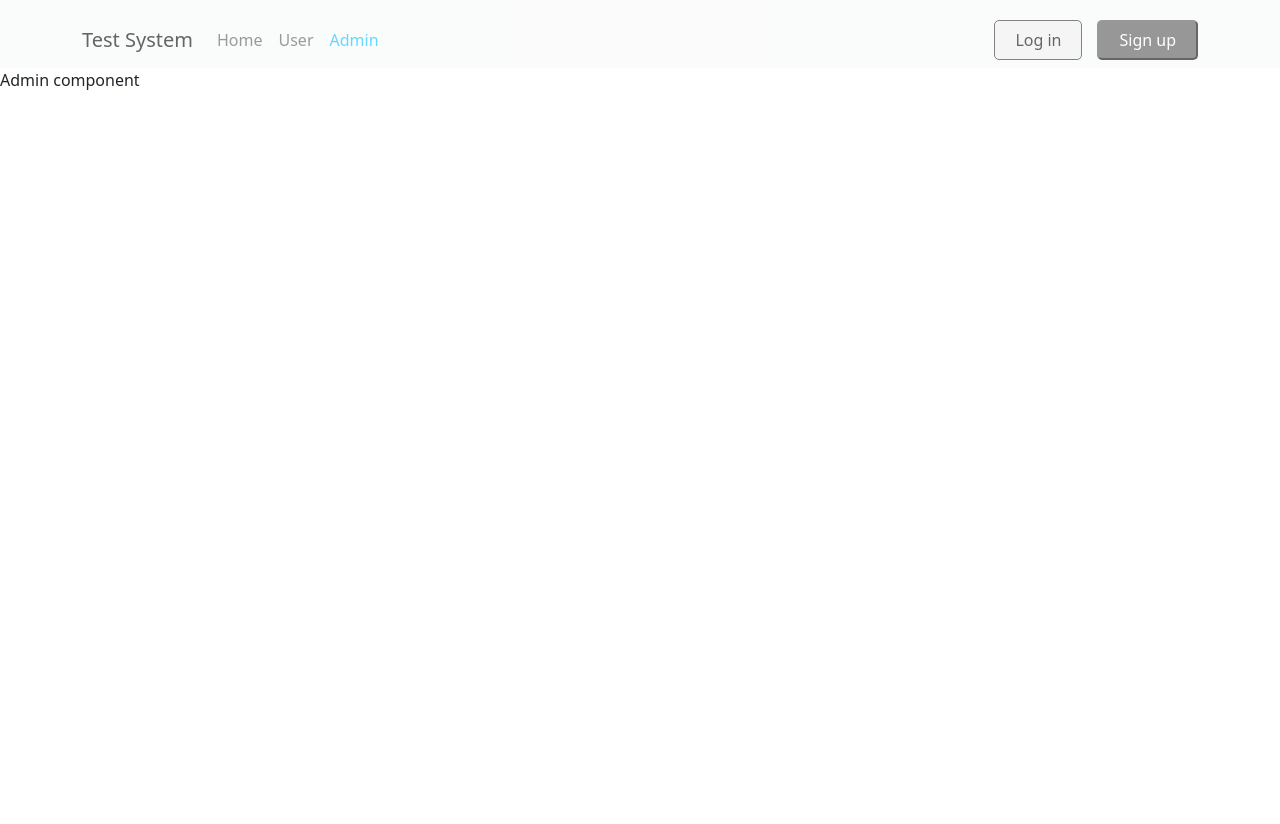
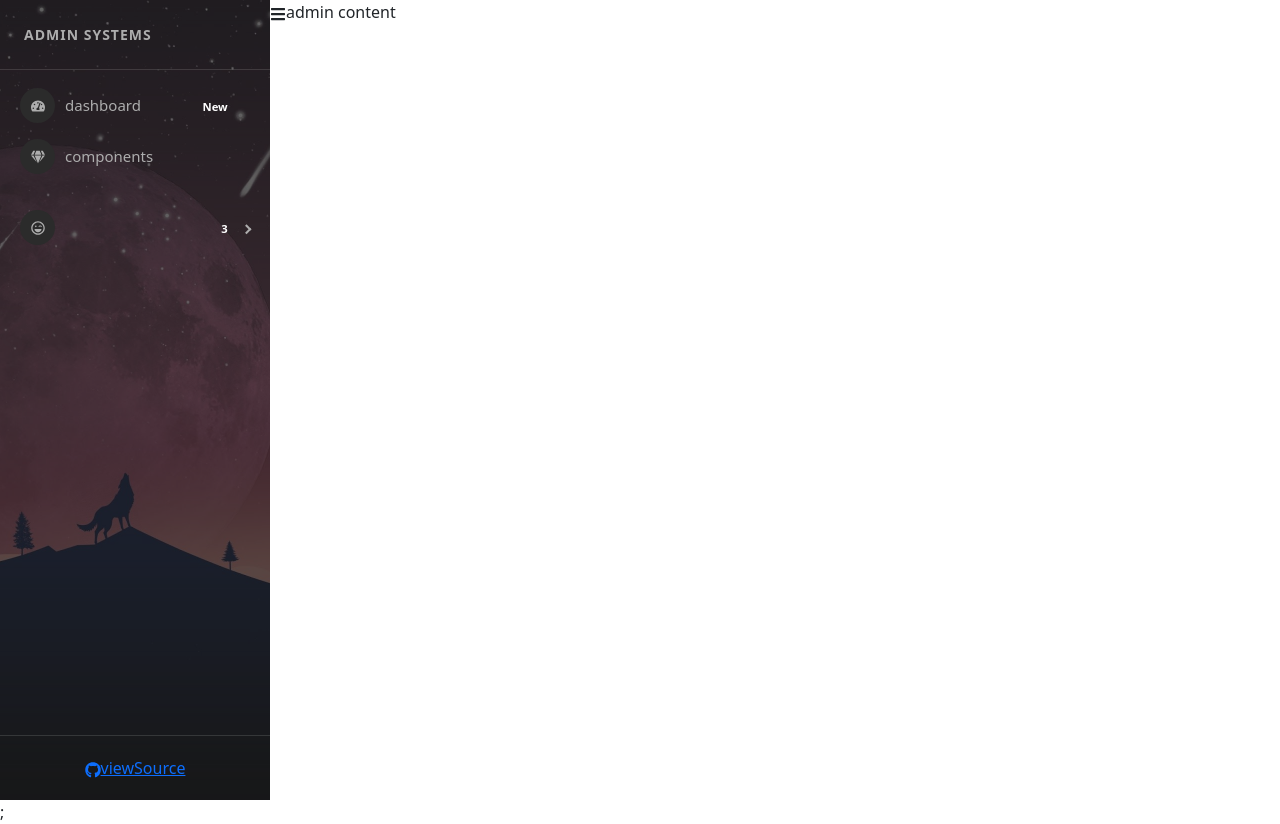
Before and after one commit to PhongNguyenwm/re-reactjs, a React (Create React App) app: page /admin in a window 1280 px wide. Before the commit the page ends 800 px from the top, so only its background shows below. Built offline with nearby package versions, Linux system fonts and the light colour scheme.

Commit message:
video #54 take prosidebar form git hub & design side bar for admin page

```diff
--- a/package.json
+++ b/package.json
@@ -10,6 +10,8 @@
     "react": "18.2.0",
     "react-bootstrap": "2.4.0",
     "react-dom": "18.2.0",
+    "react-icons": "^4.4.0",
+    "react-pro-sidebar": "0.7.1",
     "react-redux": "8.0.1",
     "react-router-dom": "6.3.0",
     "react-scripts": "5.0.1",
--- a/src/components/Admin/Admin.js
+++ b/src/components/Admin/Admin.js
@@ -1,7 +1,21 @@
-import React from "react";
+import React, { useState } from "react";
+import SideBar from "./SideBar";
+import "./Admin.scss";
+import { FaBars } from "react-icons/fa";
 
 const Admin = (props) => {
-  return <div>Admin component</div>;
+  const [collapsed, setCollapsed] = useState(false);
+  return (
+    <div className="admin-container">
+      <div className="admin-sidebar">
+        <SideBar collapsed={collapsed} />
+      </div>
+      <div className="admin-content">
+        <FaBars onClick={() => setCollapsed(!collapsed)} />
+        admin content
+      </div>
+    </div>
+  );
 };
 
 export default Admin;
--- /dev/null
+++ b/src/components/Admin/Admin.scss
@@ -0,0 +1,8 @@
+.admin-container {
+  display: flex;
+  .admin-sidebar {
+    .pro-sidebar {
+      height: 100vh;
+    }
+  }
+}
--- /dev/null
+++ b/src/components/Admin/SideBar.js
@@ -0,0 +1,104 @@
+import React from "react";
+import "react-pro-sidebar/dist/css/styles.css";
+import {
+  ProSidebar,
+  Menu,
+  MenuItem,
+  SubMenu,
+  SidebarHeader,
+  SidebarFooter,
+  SidebarContent,
+} from "react-pro-sidebar";
+import {
+  FaTachometerAlt,
+  FaGem,
+  FaList,
+  FaGithub,
+  FaRegLaughWink,
+  FaHeart,
+} from "react-icons/fa";
+import sidebarBg from "../../assets/bg2.jpg";
+
+const SideBar = (props) => {
+  const { image, collapsed, toggled, handleToggleSidebar } = props;
+  return (
+    <>
+      <ProSidebar
+        image={sidebarBg}
+        collapsed={collapsed}
+        toggled={toggled}
+        breakPoint="md"
+        onToggle={handleToggleSidebar}
+      >
+        <SidebarHeader>
+          <div
+            style={{
+              padding: "24px",
+              textTransform: "uppercase",
+              fontWeight: "bold",
+              fontSize: 14,
+              letterSpacing: "1px",
+              overflow: "hidden",
+              textOverflow: "ellipsis",
+              whiteSpace: "nowrap",
+            }}
+          >
+            Admin Systems
+          </div>
+        </SidebarHeader>
+
+        <SidebarContent>
+          <Menu iconShape="circle">
+            <MenuItem
+              icon={<FaTachometerAlt />}
+              suffix={<span className="badge red">New</span>}
+            >
+              dashboard
+            </MenuItem>
+            <MenuItem icon={<FaGem />}> components</MenuItem>
+          </Menu>
+          <Menu iconShape="circle">
+            <SubMenu
+              suffix={<span className="badge yellow">3</span>}
+              icon={<FaRegLaughWink />}
+            >
+              <MenuItem>1</MenuItem>
+              <MenuItem>2</MenuItem>
+              <MenuItem>3</MenuItem>
+            </SubMenu>
+          </Menu>
+        </SidebarContent>
+
+        <SidebarFooter style={{ textAlign: "center" }}>
+          <div
+            className="sidebar-btn-wrapper"
+            style={{
+              padding: "20px 24px",
+            }}
+          >
+            <a
+              href="https://github.com/azouaoui-med/react-pro-sidebar"
+              target="_blank"
+              className="sidebar-btn"
+              rel="noopener noreferrer"
+            >
+              <FaGithub />
+              <span
+                style={{
+                  whiteSpace: "nowrap",
+                  textOverflow: "ellipsis",
+                  overflow: "hidden",
+                }}
+              >
+                viewSource
+              </span>
+            </a>
+          </div>
+        </SidebarFooter>
+      </ProSidebar>
+      ;
+    </>
+  );
+};
+
+export default SideBar;
--- a/src/index.js
+++ b/src/index.js
@@ -20,8 +20,8 @@
         <Route path="/" element={<App />}>
           <Route index element={<HomePage />} />
           <Route path="user" element={<User />} />
-          <Route path="admin" element={<Admin />} />
         </Route>
+        <Route path="admin" element={<Admin />} />
       </Routes>
     </BrowserRouter>
     {/* </React.StrictMode> */}
```
Also changed, not shown: src/assets/bg2.jpg (added), 1 other file (tests, documents, lock files or other folders).
